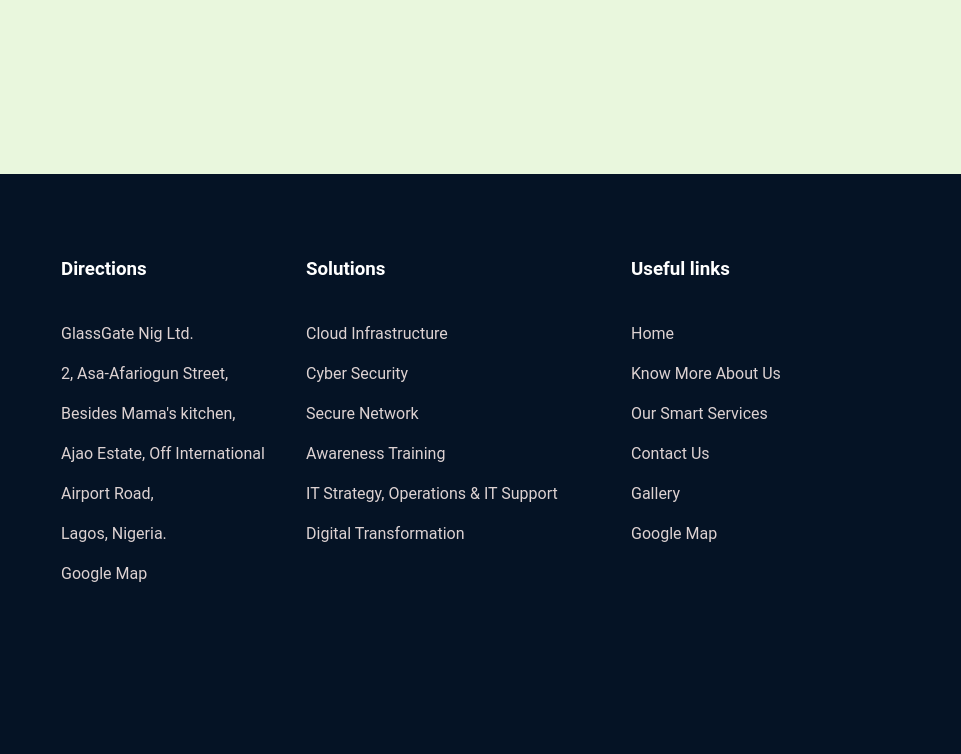
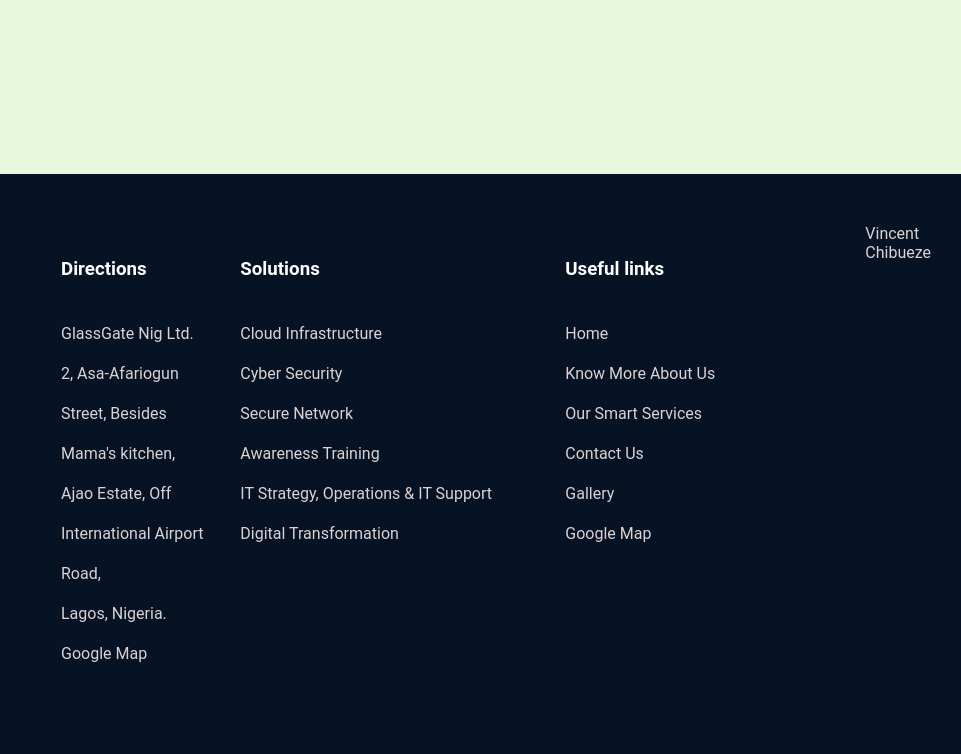
Before and after one commit to Vincency/glassgate2, a plain HTML site: page index.html in a window 1280 px wide. Shown: the part 3868-4622 px from the top of the page, 319-1280 px from the left. Drawn offline with nearby package versions, Linux system fonts and the light colour scheme; a web font is replaced by a local one.

Commit message:
Update index.html

```diff
--- a/index.html
+++ b/index.html
@@ -582,6 +582,8 @@
         <a href="#">Google Map</a>
   </div>
 
+  <p>Vincent Chibueze</p>
+
 </div>
 
 
```
